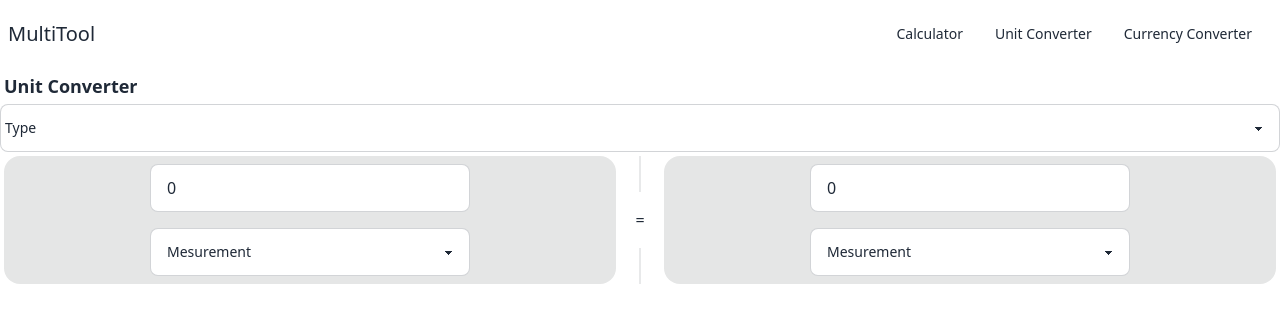
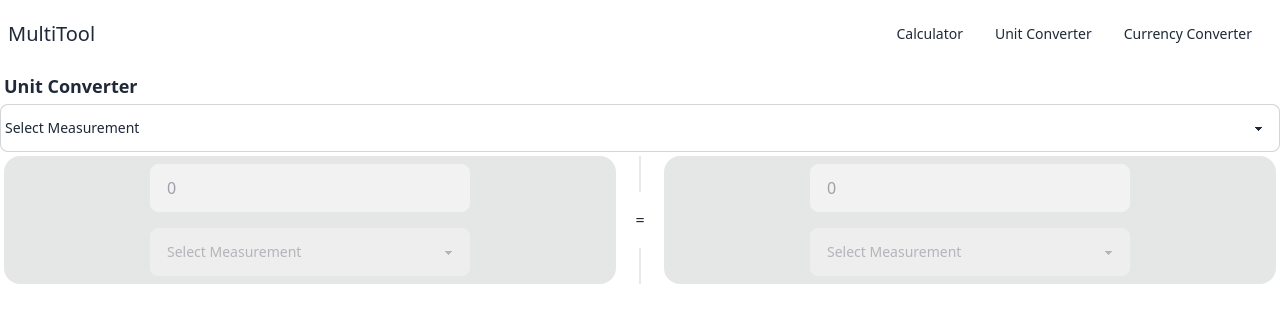
Before and after one commit to xlwillia/calculator, a Vue app: page /unitconverter in a window 1280 px wide. Shown: the top 322 px of the page. Built offline with nearby package versions, Linux system fonts and the light colour scheme.

Commit message:
add dropdowns for unit converter

```diff
--- a/src/views/UnitConverterView.vue
+++ b/src/views/UnitConverterView.vue
@@ -1,30 +1,42 @@
 <template>
     <div class="converter">
         <h1 class="text-lg font-semibold p-1">Unit Converter</h1>
-        <select class="select select-bordered w-full p-1">
-            <option disabled selected>Type</option>
-            <option>Length</option>
-            <option>Temperature</option>
-            <option>Area</option>
-            <option>Volume</option>
-            <option>Weight</option>
+        <select class="select select-bordered w-full p-1 capitalize" v-model="selectedType">
+            <option :value=null selected disabled>Select Measurement</option>
+            <option v-for="measurementType in measurementTypes" :value="measurementType" class="capitalize">{{ measurementType }}</option>
         </select>
         <div class="flex flex-col w-full lg:flex-row p-1">
             <div class="grid flex-grow h-32 card bg-base-300 rounded-box place-items-center">
-                <input type="number" placeholder="Type here" class="input input-bordered w-full max-w-xs" v-model="leftScreen"/>
-                <select class="select select-bordered w-full max-w-xs">
-                    <option disabled selected>Mesurement</option>
-                    <option>Inches</option>
-                    <option>Feet</option>
+                <input type="number" class="input input-bordered w-full max-w-xs" min="0" v-model="leftScreen" v-if="selectedType != null"/>
+                <input type="number" class="input input-bordered w-full max-w-xs" min="0" v-model="leftScreen" v-else disabled/>
+                <select v-if="selectedType === null" disabled class="select select-bordered w-full max-w-xs">
+                    <option>Select Measurement</option>
+                </select>
+                <select class="select select-bordered w-full max-w-xs capitalize" v-model="leftSelectedUnit" v-else>
+                    <option :value=null selected disabled>Select Unit</option>
+                    <option v-if="selectedType === 'length'" v-for="unitType in unitTypes.length" :value="unitType" class="capitalize">{{ unitType }}</option>
+                    <option v-if="selectedType === 'temperature'" v-for="unitType in unitTypes.temperature" :value="unitType" class="capitalize">{{ unitType }}</option>
+                    <option v-if="selectedType === 'area'" v-for="unitType in unitTypes.area" :value="unitType" class="capitalize">{{ unitType }}</option>
+                    <option v-if="selectedType === 'volume'" v-for="unitType in unitTypes.volume" :value="unitType" class="capitalize">{{ unitType }}</option>
+                    <option v-if="selectedType === 'weight'" v-for="unitType in unitTypes.weight" :value="unitType" class="capitalize">{{ unitType }}</option>
+                    <option v-if="selectedType === 'data'" v-for="unitType in unitTypes.data" :value="unitType" class="capitalize">{{ unitType }}</option>
                 </select>
             </div>
             <div class="divider lg:divider-horizontal">=</div>
             <div class="grid flex-grow h-32 card bg-base-300 rounded-box place-items-center">
-                <input type="number" placeholder="Type here" class="input input-bordered w-full max-w-xs" v-model="rightScreen"/>
-                <select class="select select-bordered w-full max-w-xs">
-                    <option disabled selected>Mesurement</option>
-                    <option>Inches</option>
-                    <option>Feet</option>
+                <input type="number" class="input input-bordered w-full max-w-xs" min="0" v-model="rightScreen" v-if="selectedType != null"/>
+                <input type="number" class="input input-bordered w-full max-w-xs" min="0" v-model="rightScreen" v-else disabled/>
+                <select v-if="selectedType === null" disabled class="select select-bordered w-full max-w-xs">
+                    <option>Select Measurement</option>
+                </select>
+                <select class="select select-bordered w-full max-w-xs capitalize" v-model="rightSelectedUnit" v-else>
+                    <option :value=null selected disabled>Select Unit</option>
+                    <option v-if="selectedType === 'length'" v-for="unitType in unitTypes.length" :value="unitType" class="capitalize">{{ unitType }}</option>
+                    <option v-if="selectedType === 'temperature'" v-for="unitType in unitTypes.temperature" :value="unitType" class="capitalize">{{ unitType }}</option>
+                    <option v-if="selectedType === 'area'" v-for="unitType in unitTypes.area" :value="unitType" class="capitalize">{{ unitType }}</option>
+                    <option v-if="selectedType === 'volume'" v-for="unitType in unitTypes.volume" :value="unitType" class="capitalize">{{ unitType }}</option>
+                    <option v-if="selectedType === 'weight'" v-for="unitType in unitTypes.weight" :value="unitType" class="capitalize">{{ unitType }}</option>
+                    <option v-if="selectedType === 'data'" v-for="unitType in unitTypes.data" :value="unitType" class="capitalize">{{ unitType }}</option>
                 </select>
             </div>
         </div>
@@ -37,6 +49,31 @@
         },
         data(){
             return {
+                //Types
+                measurementTypes: [
+                    'length',
+                    'temperature',
+                    'area',
+                    'volume',
+                    'weight',
+                    'data'
+                ],
+                selectedType: null,
+
+                unitTypes: {
+                    length:['kilometer', 'meter', 'centimeter', 'millimeter', 'micrometer', 'mile', 'yard', 'foot', 'inch'],
+                    temperature:['fahrenheit', 'celsius', 'kelvin'],
+                    area:['square kilometer', 'square meter', 'square centimeter', 'square millimeter', 'square micrometer', 'hectare', 'square mile', 'square yard', 'square foot', 'square inch', 'acre', ],
+                    volume:['cubic kilometer', 'cubic meter',  'cubic centimeter', 'cubic millimeter', 'cubic mile', 'cubic yard', 'cubic foot', 'cubic inch', 'liter', 'milliliter', 'us gallon', 'us quart', 'us pint', 'us fluid ounce', 'us table spoon', 'us tea spoon'],
+                    weight:['kilogram', 'gram', 'milligram', 'metric ton', 'long ton', 'short ton', 'pound', 'ounce', 'carat'],
+                    data:['bit', 'byte', 'kilobit', 'kilobyte', 'megabit', 'megabyte', 'gigabit', 'gigabyte', 'terabit', 'terabyte', 'petabit', 'petabyte', 'exabit', 'exabyte']
+                },
+                leftSelectedUnit:null,
+                rightSelectedUnit:null,
+
+                //Conversion
+
+
                 leftScreen: 0,
                 rightScreen: 0,
             }
```
